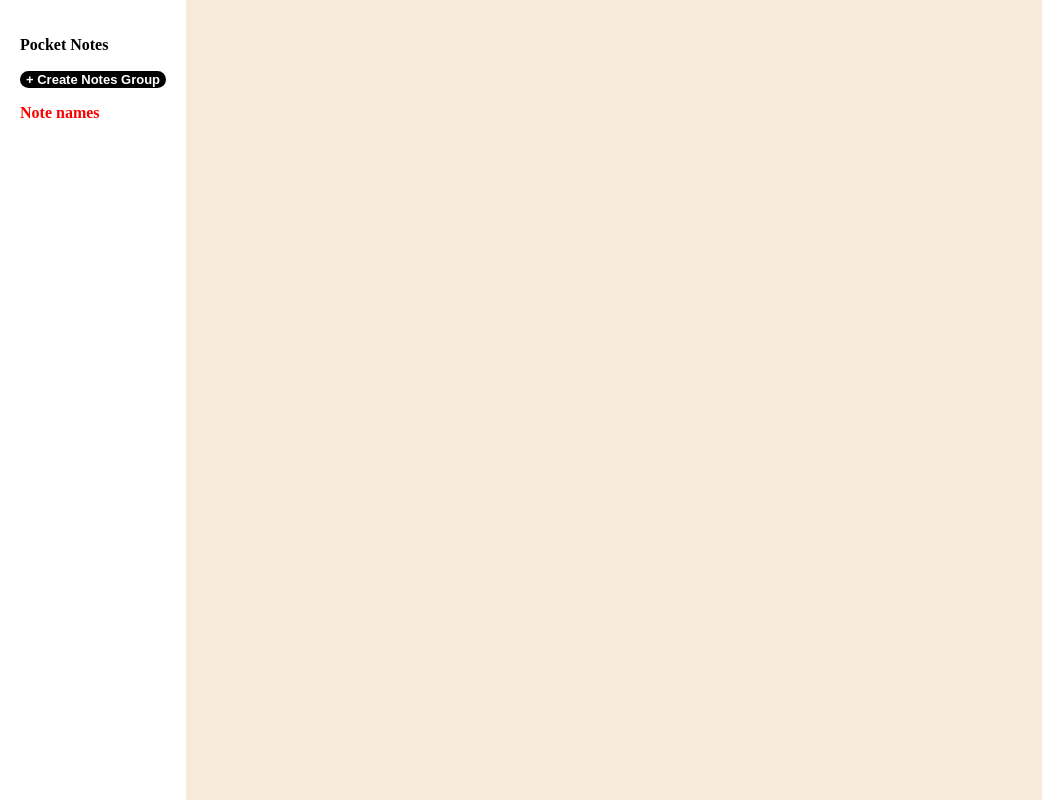
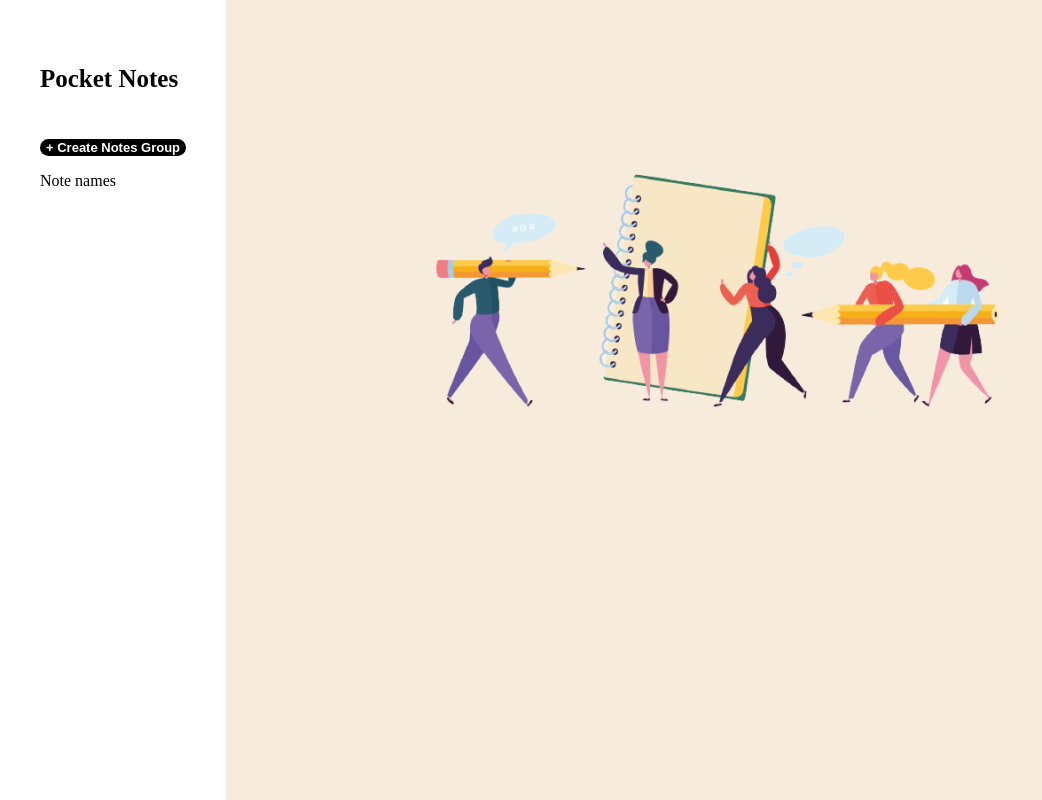
Before and after one commit to AbhishekSingh562/cuvette_react_major_project, a React (Create React App) app: page / in a window 1280 px wide. Shown: the whole page, without its empty margins (0-1042 px from the left). Built offline with nearby package versions, Linux system fonts and the light colour scheme.

Commit message:
fixed the bg-image

```diff
--- a/src/App.js
+++ b/src/App.js
@@ -1,12 +1,15 @@
 import "./index.css";
-
+import bgImg from "./images/bgImg.png";
 import SideBar from "./components/sideBar";
 
 function App() {
   return (
-    <>
+    <div>
       <SideBar />
-    </>
+      <div className="bgImage">
+        <img src={bgImg} />
+      </div>
+    </div>
   );
 }
 
--- a/src/components/note.css
+++ b/src/components/note.css
@@ -1,3 +1,2 @@
 .note {
-  color: red;
 }
--- a/src/components/sideBar.css
+++ b/src/components/sideBar.css
@@ -1,12 +1,16 @@
 .noteList {
   background: white;
-  font-weight: bold;
   margin: 0;
   left: 0;
   bottom: 0;
   top: 0;
-  padding: 20px;
+  padding: 40px;
   position: fixed;
+}
+.heading {
+  font-size: 25px;
+  font-weight: bold;
+  padding-bottom: 20px;
 }
 
 button {
--- a/src/components/sideBar.js
+++ b/src/components/sideBar.js
@@ -5,7 +5,7 @@ import Note from "./note";
 const SideBar = () => {
   return (
     <div className="noteList">
-      <p>Pocket Notes</p>
+      <p className="heading">Pocket Notes</p>
       <button>
         <span>+</span> Create Notes Group
       </button>
--- a/src/index.css
+++ b/src/index.css
@@ -3,3 +3,8 @@ body {
   padding: 0;
   margin: 0;
 }
+
+.bgImage img {
+  padding-left: 25rem;
+  padding-top: 8rem;
+}
```
Also changed, not shown: src/images/bgImg.png (added).
